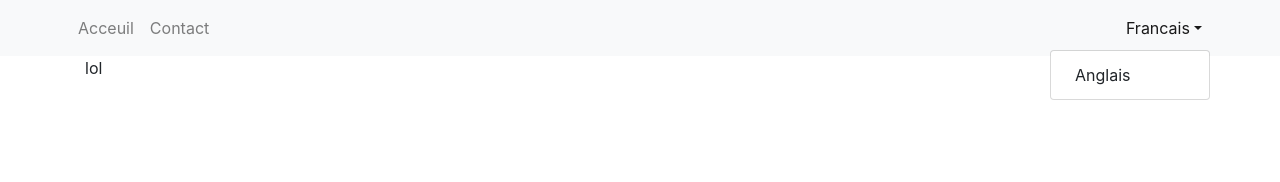
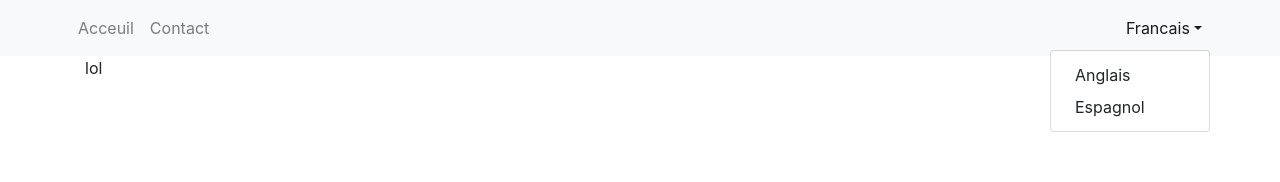
Before and after one commit to ThomasBEGUE/test-front-end, a React (Create React App) app: page / in a window 1280 px wide. Both pictures are taken after a click on the button "Francais". Shown: the top 182 px of the page. Built offline with nearby package versions, Linux system fonts and the light colour scheme.

Commit message:
Correction de la modelisation pour prendre en compte plusieurs  langues non selectionnees

```diff
--- a/src/NavigationBar.js
+++ b/src/NavigationBar.js
@@ -24,29 +24,42 @@ function ListLinks(props)
 function ListItemLanguage(props)
 {
     if (props.selected) {
-        return (
-            <a className="nav-link dropdown-toggle" href="#" id="navbarDropdown" role="button" data-toggle="dropdown" aria-haspopup="true" aria-expanded="false">
-                {props.value}
-            </a>
-        );
+        return null;
     }
     return (
-        <div className="dropdown-menu dropdown-menu-right" aria-labelledby="navbarDropdown">
-            <a className="dropdown-item" href="#">{props.value}</a>
-        </div>
+        <a className="dropdown-item" href="#">{props.value}</a>
+    );
+}
+
+function ListItemSelectedLanguage(props)
+{
+    if (!props.selected) {
+        return null;
+    }
+    return (
+        <a className="nav-link dropdown-toggle" href="#" id="navbarDropdown" role="button" data-toggle="dropdown" aria-haspopup="true" aria-expanded="false">
+            {props.value}
+        </a>
     );
 }
 
 function ListLanguage(props)
 {
     const languages = props.languages;
-    const langItems = languages.map((lang) =>
+    const unselectedLangItems = languages.map((lang) =>
         <ListItemLanguage key={lang.code} value={lang.name} selected={lang.selected} />
     );
+    const selectedLangItem = languages.map((lang) =>
+        <ListItemSelectedLanguage key={lang.code} value={lang.name} selected={lang.selected} />
+    );
+
     return (
         <ul className="navbar-nav my-2 my-lg-0">
             <li className="nav-item dropdown">
-                {langItems}
+                {selectedLangItem}
+                <div className="dropdown-menu dropdown-menu-right" aria-labelledby="navbarDropdown">
+                    {unselectedLangItems}
+                </div>
             </li>
         </ul>
     );
@@ -57,7 +70,8 @@ function NavigationBar ()
     const titles = ["Acceuil", "Contact"];
     const languages = [
         {id: 1, name: "Francais", code: "fr_FR", selected: true},
-        {id: 2, name: "Anglais", code: "en_GB", selected: false}
+        {id: 2, name: "Anglais", code: "en_GB", selected: false},
+        {id: 3, name: "Espagnol", code: "es_ES", selected: false}
     ]
     return (
         <nav className="navbar navbar-expand navbar-light bg-light">
```
Also changed, not shown: 1 other file (tests, documents, lock files or other folders).
